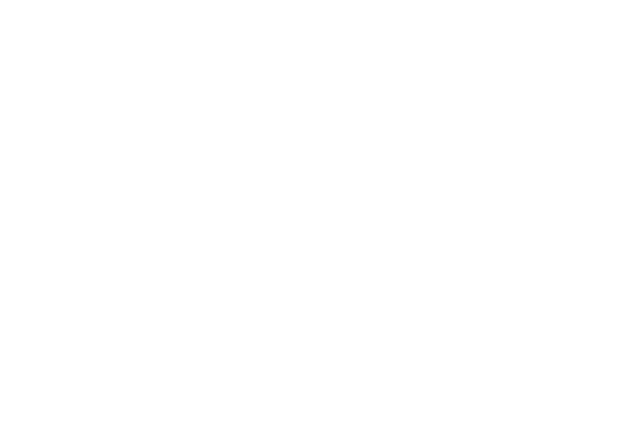
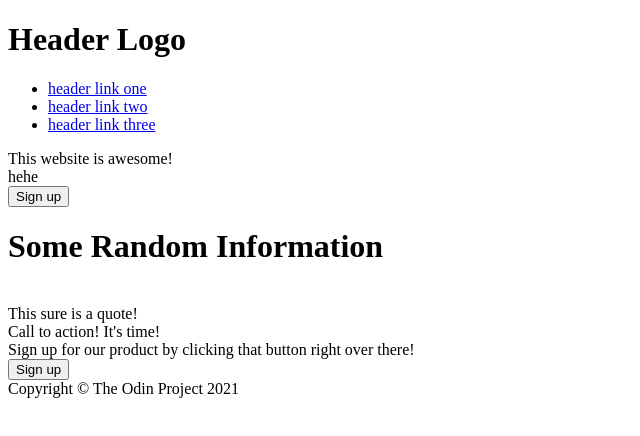
Before and after one commit to sapphireevee/landing-page, a plain HTML site: page index.html in a window 1280 px wide. Shown: the whole page, without its empty margins (0-640 px from the left). Drawn offline with Linux system fonts and the light colour scheme.

Commit message:
Add base texts and div tags to index.html

```diff
--- a/index.html
+++ b/index.html
@@ -7,6 +7,43 @@
         <link rel="stylesheet" href="style.css">
     </head>
     <body>
+        <div class="hero">
+            <div class="header">
+                <h1>Header Logo</h1>
+                <ul>
+                    <li><a href="#">header link one</a></li>
+                    <li><a href="#">header link two</a></li>
+                    <li><a href="#">header link three</a></li>
+                </ul>
+            </div>
+            <div class="heromaintext">This website is awesome!</div>
+            <div class="herosecondtext">hehe</div>
+            <button>Sign up</button>
+        </div>
+        <div class="mid">
+            <h1>Some Random Information</h1>
+            <img>
+            <img>
+            <img>
+            <img> <!--There should be 4 here-->
+        </div>
+
+        <div class="quote">
+            This sure is a quote!
+        </div>
+
+        <div class="banner">
+            <div class="header">
+                Call to action! It's time!
+            </div>
+            <div class="text">Sign up for our product by clicking that button right over there!</div>
+            <button>Sign up</button>
+        </div>
+
+        <div class="footer">
+            Copyright © The Odin Project 2021
+        </div>
+
 
     </body>
 </html>
```
